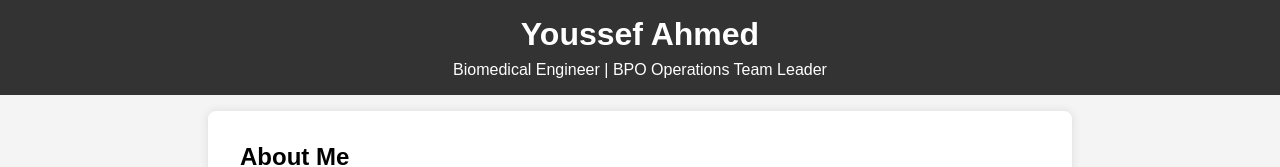
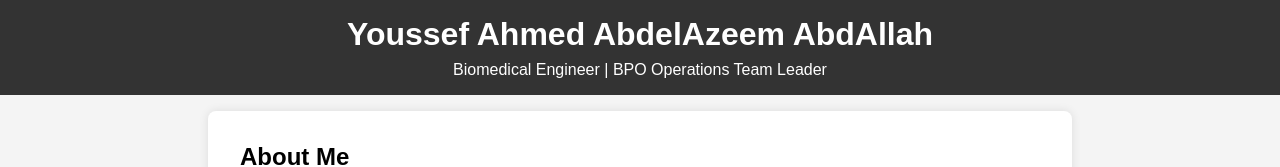
Before and after one commit to youssefkead/cv, a plain HTML site: page index.html in a window 1280 px wide. Shown: the top 167 px of the page. Drawn offline with Linux system fonts and the light colour scheme.

Commit message:
Third commit

```diff
--- a/index.html
+++ b/index.html
@@ -8,7 +8,7 @@
 </head>
 <body>
     <header>
-        <h1>Youssef Ahmed</h1>
+        <h1>Youssef Ahmed AbdelAzeem AbdAllah</h1>
         <p>Biomedical Engineer | BPO Operations Team Leader</p>
     </header>
     <section id="about">
@@ -48,6 +48,7 @@
     <section id="contact">
         <h2>Contact</h2>
         <p>Email: youssefkead@gmail.com</p>
+        <p>Phone Number & WhatsApp: +201150016671</p>
         <p>LinkedIn: linkedin.com/in/youssefkead</p>
     </section>
     <script src="script.js"></script>
```
